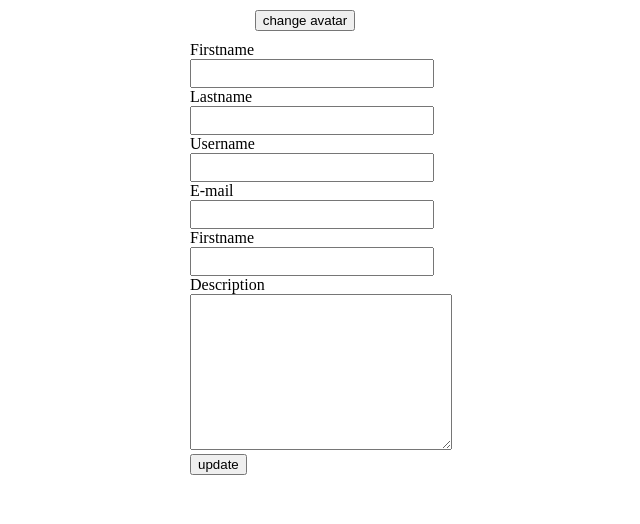
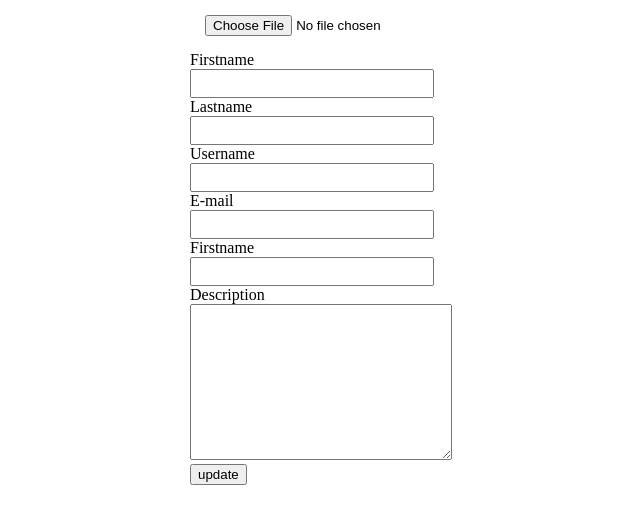
Before and after one commit to snipercool/php, a PHP site: page / in a window 1280 px wide. Shown: the part 228-752 px from the top of the page, without its empty margins (335-975 px from the left). Run offline with PHP 8.4, Linux system fonts and the light colour scheme; data that the repository does not hold is empty; some libraries are stand-ins or nearby versions.

Commit message:
alles werkt alleen foto refreshed niet moet pagina refreshen

```diff
--- a/config/config.ini
+++ b/config/config.ini
@@ -1,4 +1,4 @@
 [database]
-database = sockening
+database = php
 user = root
 password = root
--- a/css/master.css
+++ b/css/master.css
@@ -18,7 +18,7 @@ body{
 #update{
     padding: 10px;
 }
-#avatar{
+#avatarBtn{
     margin: 10px;
 }
 .textupdate{
--- a/index.php
+++ b/index.php
@@ -22,14 +22,12 @@
         try {
             if(move_uploaded_file($_FILES["avatar"]["tmp_name"], $target_file)){
                 $conn = Db::getInstance();
-                $statement = $conn->prepare("update user set avatar=':avatar' WHERE id='1'");
+                $statement = $conn->prepare("update user set avatar= :avatar WHERE id='1'");
                 $statement->bindParam(":avatar", $target_file);
 
                 $statement->execute();
-                echo "file ". $target_file;
             }else{
                 echo "file has not been uploaded";
-                echo $target_file;
 
             }
 
@@ -53,12 +51,11 @@
 <body>
 
     <div class="textupdate">
-        <form action="" method="post" method="post" enctype="multipart/form-data">
+        <form action="" method="post" enctype="multipart/form-data">
         <div class="head">
-        <img src="<?php echo $data['avatar'] ?>" alt="avatar">
-        <div class="hidden" id="update"><input type="file" name="avatar"></div>
-        <button id="avatar">change avatar</button>
-    </div>
+            <img src="<?php echo $data['avatar'] ?>" alt="avatar">
+                <div id="update"><input type="file" name="avatar"></div>
+        </div>
         <div>
             <label for="firstname">Firstname</label><br>
             <input type="text" name="firstname" id="firstname" value="<?php echo $data['firstname'] ?>">
@@ -86,10 +83,5 @@
         <input type="submit" value="update">
         </form>
     </div>
-    <script>
-        $('#avatar').click(function(){
-            $('#update').removeClass("hidden");
-        });
-    </script>
 </body>
 </html>
```
Also changed, not shown: images/uploads/me.jpg (added), 1 other file.
